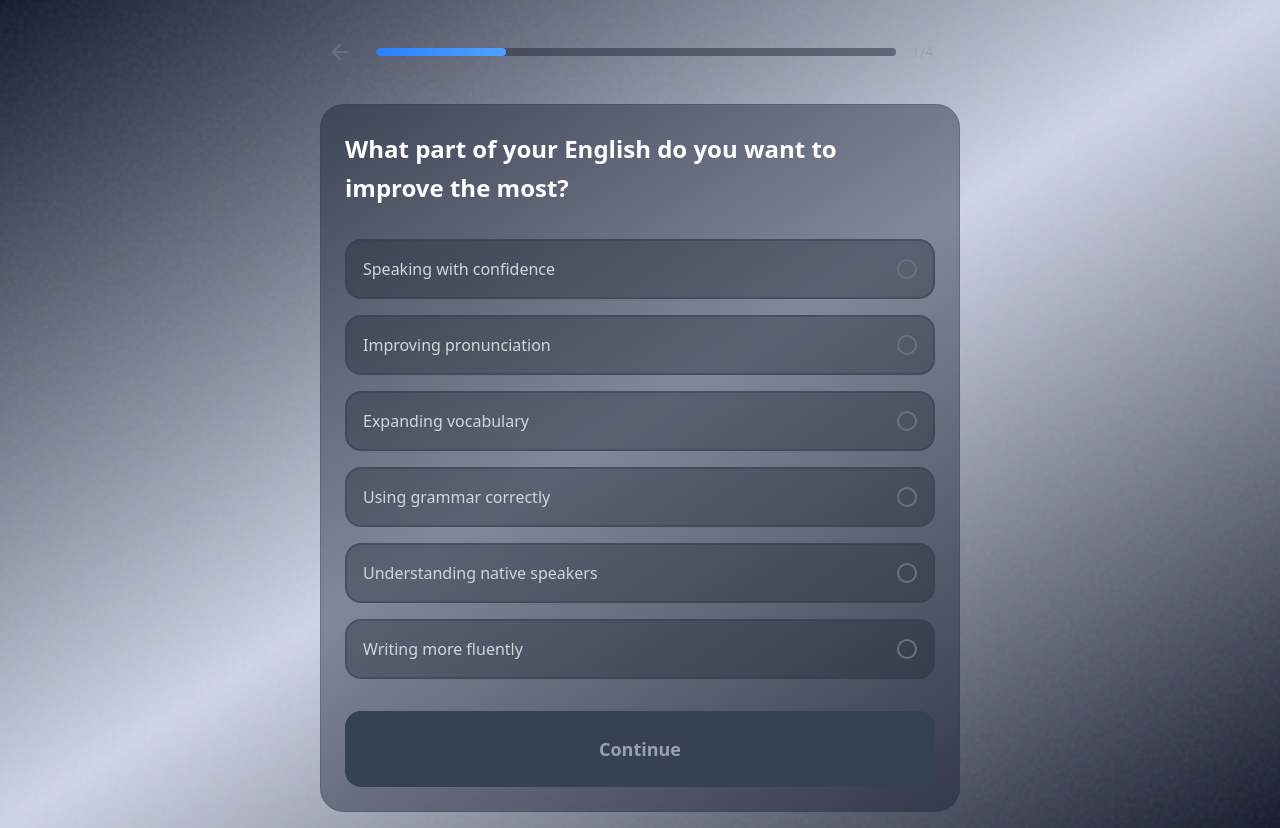
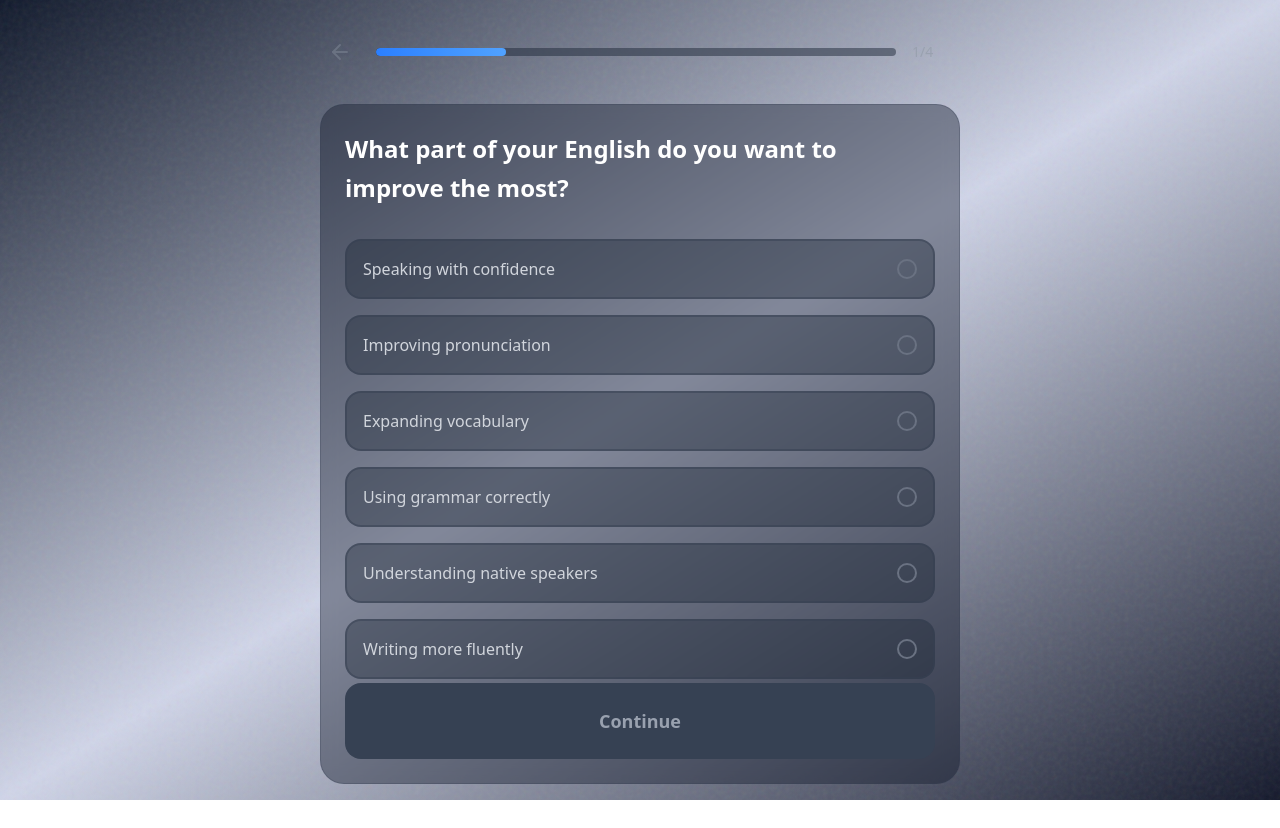
Before and after one commit to artandrey/ai-language-tutor, a Next.js app: page / in a window 1280 px wide. After the commit the page ends 800 px from the top, so only its background shows below. Built offline with nearby package versions, Linux system fonts and the light colour scheme.

Commit message:
style: adjust layout and height properties in quiz container and globals.css

```diff
--- a/src/app/globals.css
+++ b/src/app/globals.css
@@ -125,6 +125,10 @@
 }
 
 @layer base {
+  html,
+  body {
+    @apply h-full;
+  }
   * {
     @apply border-border outline-ring/50;
   }
--- a/src/components/molecules/quiz-container.tsx
+++ b/src/components/molecules/quiz-container.tsx
@@ -26,7 +26,7 @@ export const QuizContainer = () => {
       <motion.div
         initial={{ opacity: 0, scale: 0.9 }}
         animate={{ opacity: 1, scale: 1 }}
-        className="min-h-screen flex items-center justify-center p-4 bg-gradient-to-br from-gray-900 via-blue-900/20 to-gray-900"
+        className="flex items-center justify-center p-4 bg-gradient-to-br from-gray-900 via-blue-900/20 to-gray-900"
       >
         <div className="max-w-md w-full text-center">
           <motion.div
@@ -46,7 +46,7 @@ export const QuizContainer = () => {
 
   if (!currentQuestion) {
     return (
-      <div className="min-h-screen flex items-center justify-center p-4 bg-gradient-to-br from-gray-900 via-blue-900/20 to-gray-900">
+      <div className="h-full flex items-center justify-center p-4 bg-gradient-to-br from-gray-900 via-blue-900/20 to-gray-900">
         <div className="text-center text-white">
           <h2 className="text-2xl font-bold mb-4">No questions available</h2>
           <p className="text-gray-300">
@@ -81,7 +81,7 @@ export const QuizContainer = () => {
   };
 
   return (
-    <div className="min-h-screen bg-gradient-to-br from-gray-900 via-blue-900/20 to-gray-900 relative overflow-hidden">
+    <div className="h-full bg-gradient-to-br from-gray-900 via-blue-900/20 to-gray-900 relative overflow-hidden">
       {/* Grainy gradient overlay */}
       <div className="absolute inset-0 opacity-20">
         <div className="absolute inset-0 bg-gradient-to-br from-blue-600/10 to-magenta-600/10" />
@@ -93,7 +93,7 @@ export const QuizContainer = () => {
         />
       </div>
 
-      <div className="relative z-10 max-w-2xl mx-auto p-4 pt-8">
+      <div className="flex flex-col h-full relative z-10 max-w-2xl mx-auto p-4 pt-8">
         <ProgressBar />
 
         <AnimatePresence mode="wait">
@@ -103,7 +103,7 @@ export const QuizContainer = () => {
             animate={{ opacity: 1, x: 0 }}
             exit={{ opacity: 0, x: -50 }}
             transition={{ duration: 0.3, ease: 'easeInOut' }}
-            className="bg-gray-900/40 backdrop-blur-sm rounded-3xl p-6 border border-gray-700/30"
+            className="flex flex-col grow bg-gray-900/40 backdrop-blur-sm rounded-3xl p-6 border border-gray-700/30"
           >
             <motion.h2
               initial={{ opacity: 0, y: 20 }}
@@ -126,7 +126,7 @@ export const QuizContainer = () => {
               initial={{ opacity: 0, y: 20 }}
               animate={{ opacity: 1, y: 0 }}
               transition={{ delay: 0.3 }}
-              className="mt-8"
+              className="mt-auto"
             >
               <motion.button
                 onClick={async () => {
```
